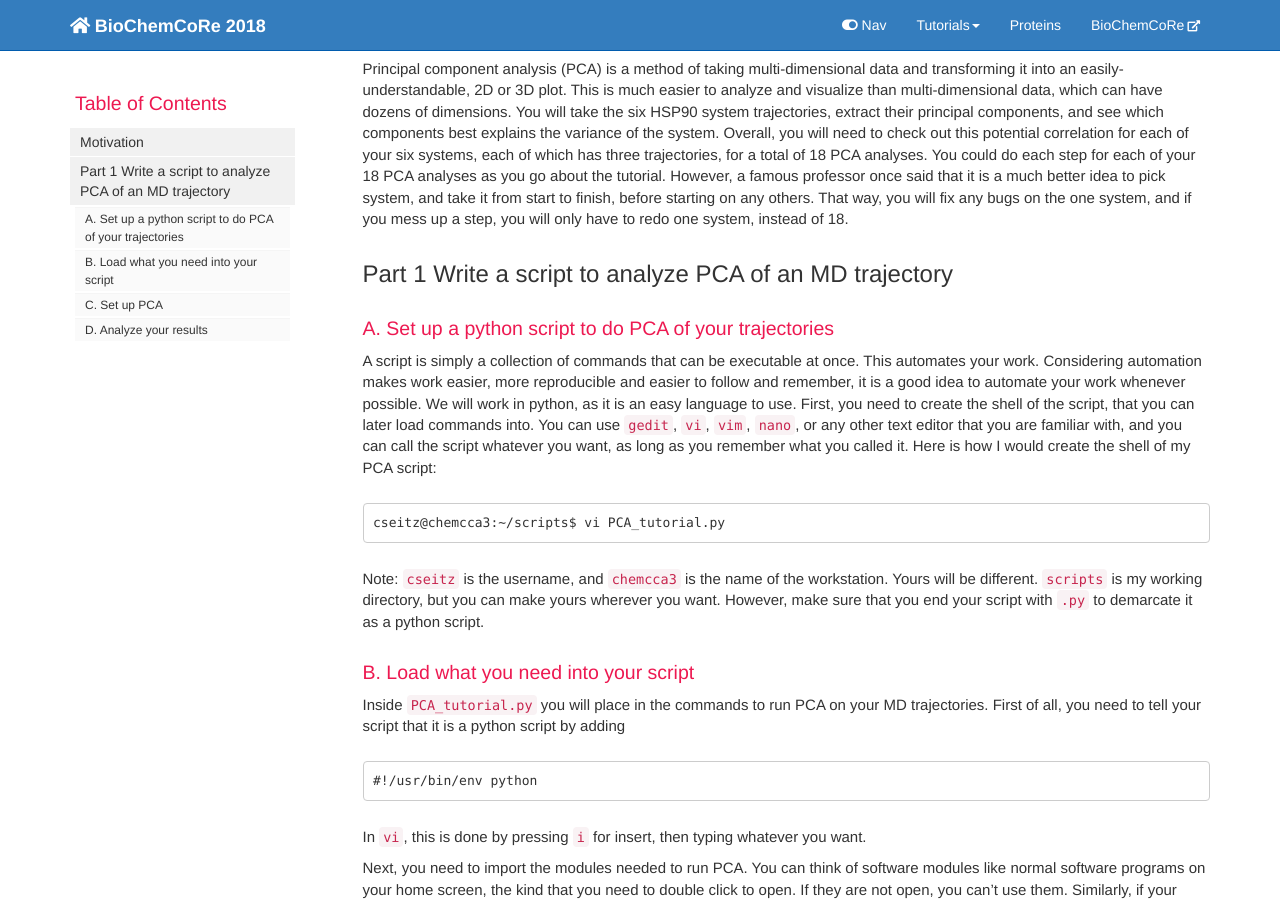
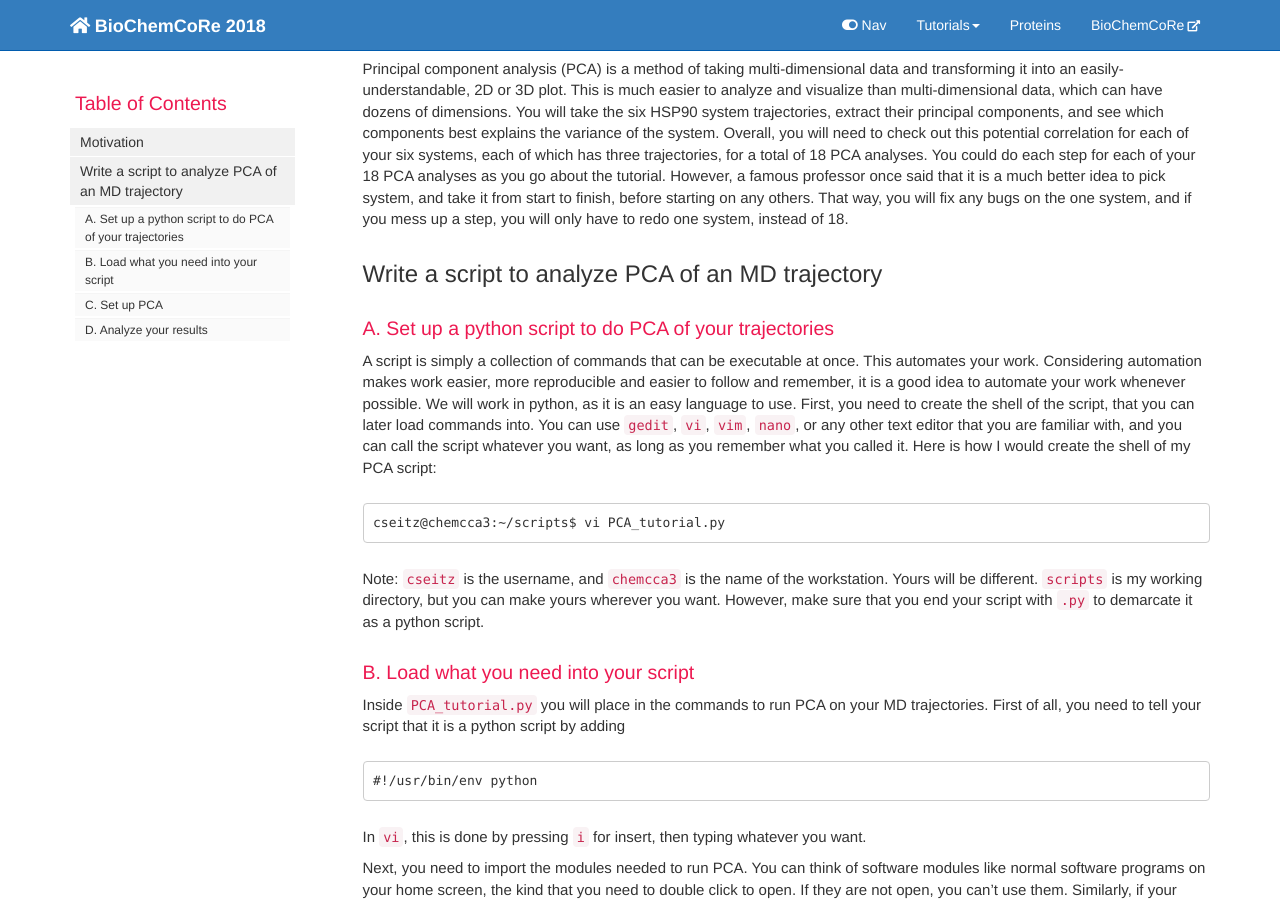
Before and after one commit to ctlee/BioChemCoRe-2018, a Jekyll site: the page built from docs/pages/pca.md, in a window 1280 px wide and 900 px high, scrolled down 302 px. Built offline with Jekyll 4.4.1, drawn with Linux system fonts in a browser that asks for light colours; nearby versions of some CDN libraries; comment, search, counter and statistics services are not loaded.

Commit message:
updated formatting of PCA tutorial

```diff
--- a/docs/pages/pca.md
+++ b/docs/pages/pca.md
@@ -14,7 +14,7 @@ Written by Christian Seitz and Zied Gaieb
 
 Principal component analysis (PCA) is a method of taking multi-dimensional data and transforming it into an easily-understandable, 2D or 3D plot. This is much easier to analyze and visualize than multi-dimensional data, which can have dozens of dimensions. You will take the six HSP90 system trajectories, extract their principal components, and see which components best explains the variance of the system. Overall, you will need to check out this potential correlation for each of your six systems, each of which has three trajectories, for a total of 18 PCA analyses. You could do each step for each of your 18 PCA analyses as you go about the tutorial. However, a famous professor once said that it is a much better idea to pick system, and take it from start to finish, before starting on any others. That way, you will fix any bugs on the one system, and if you mess up a step, you will only have to redo one system, instead of 18.
 
-## Part 1 Write a script to analyze PCA of an MD trajectory
+## Write a script to analyze PCA of an MD trajectory
 ### A.	Set up a python script to do PCA of your trajectories
 
 A script is simply a collection of commands that can be executable at once. This automates your work. Considering automation makes work easier, more reproducible and easier to follow and remember, it is a good idea to automate your work whenever possible.
```
